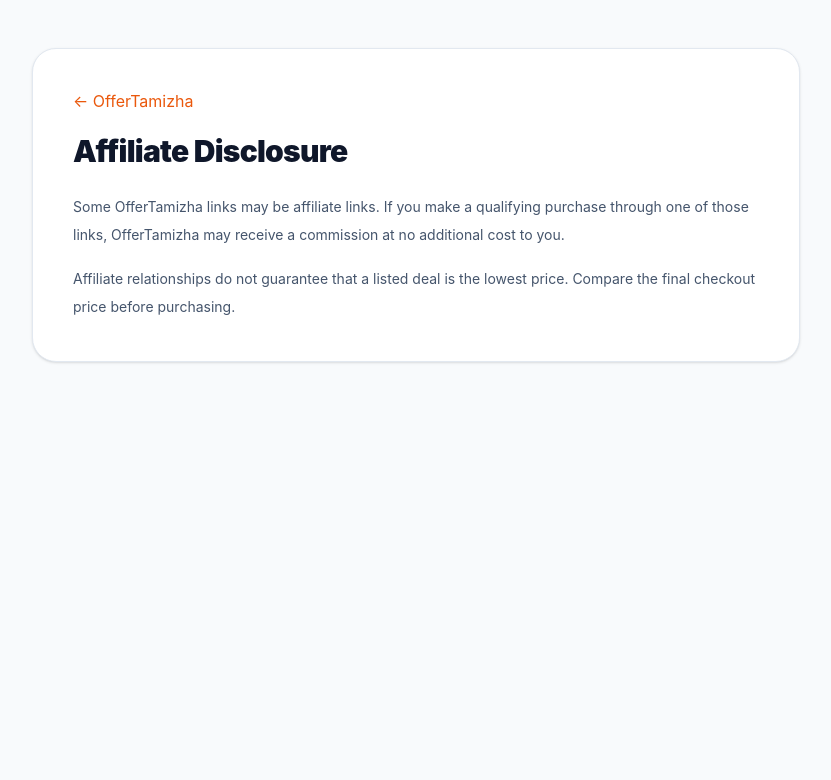
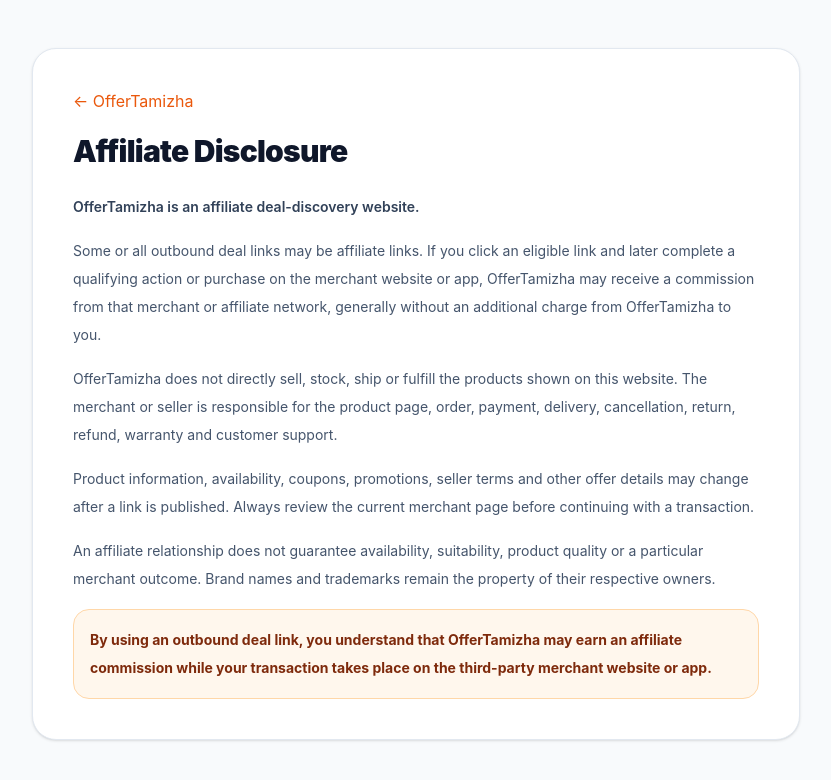
Before and after one commit to krishnasamyk1996-debug/OfferTamizha, a Next.js app: page /affiliate-disclosure in a window 1280 px wide. Shown: the top 780 px of the page, without its empty margins (224-1055 px from the left). Built offline with nearby package versions, Linux system fonts and the light colour scheme; no server answers.

Commit message:
Strengthen affiliate-disclosure legal content

```diff
--- a/app/affiliate-disclosure/page.tsx
+++ b/app/affiliate-disclosure/page.tsx
@@ -1,4 +1,17 @@
 import type { Metadata } from 'next'
 import LegalPage from '../../components/legal/LegalPage'
-export const metadata:Metadata={title:'Affiliate Disclosure'}
-export default function Page(){return <LegalPage title="Affiliate Disclosure"><p>Some OfferTamizha links may be affiliate links. If you make a qualifying purchase through one of those links, OfferTamizha may receive a commission at no additional cost to you.</p><p>Affiliate relationships do not guarantee that a listed deal is the lowest price. Compare the final checkout price before purchasing.</p></LegalPage>}
+
+export const metadata: Metadata = { title: 'Affiliate Disclosure' }
+
+export default function Page() {
+  return (
+    <LegalPage title="Affiliate Disclosure">
+      <p className="font-semibold text-slate-700 dark:text-slate-200">OfferTamizha is an affiliate deal-discovery website.</p>
+      <p>Some or all outbound deal links may be affiliate links. If you click an eligible link and later complete a qualifying action or purchase on the merchant website or app, OfferTamizha may receive a commission from that merchant or affiliate network, generally without an additional charge from OfferTamizha to you.</p>
+      <p>OfferTamizha does not directly sell, stock, ship or fulfill the products shown on this website. The merchant or seller is responsible for the product page, order, payment, delivery, cancellation, return, refund, warranty and customer support.</p>
+      <p>Product information, availability, coupons, promotions, seller terms and other offer details may change after a link is published. Always review the current merchant page before continuing with a transaction.</p>
+      <p>An affiliate relationship does not guarantee availability, suitability, product quality or a particular merchant outcome. Brand names and trademarks remain the property of their respective owners.</p>
+      <p className="rounded-2xl border border-orange-200 bg-orange-50 p-4 font-bold text-orange-900 dark:border-orange-900/60 dark:bg-orange-950/30 dark:text-orange-200">By using an outbound deal link, you understand that OfferTamizha may earn an affiliate commission while your transaction takes place on the third-party merchant website or app.</p>
+    </LegalPage>
+  )
+}
```
